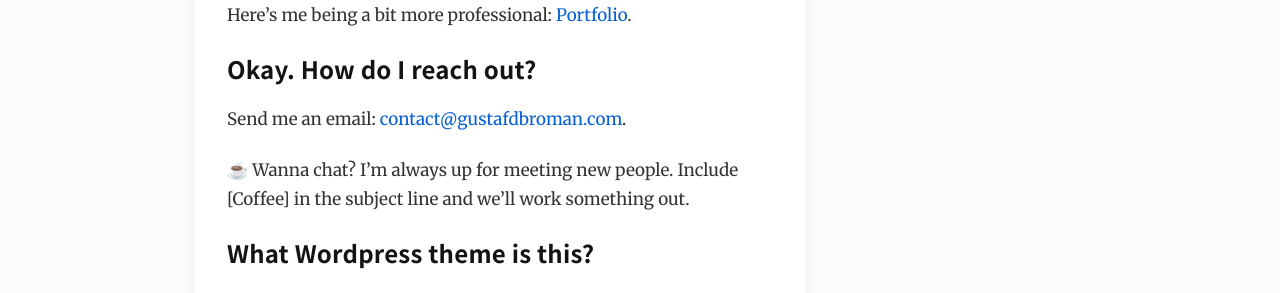
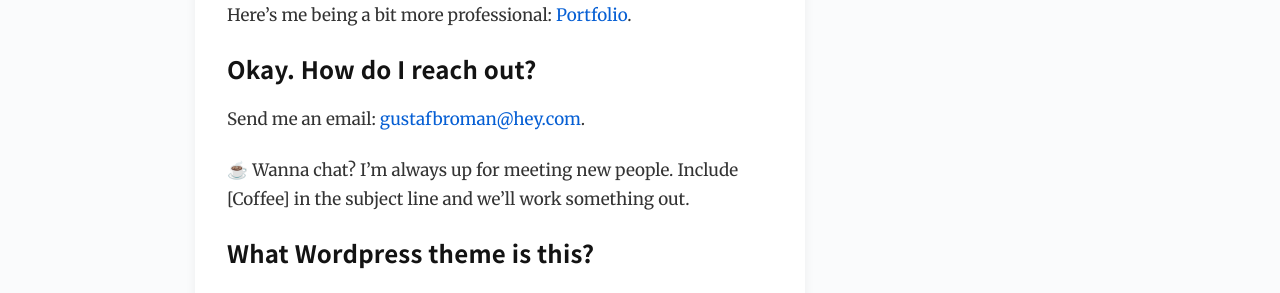
Before and after one commit to gdbroman/broman.blog, a Jekyll site: the page built from about.md, in a window 1280 px wide. Shown: the part 1142-1435 px from the top of the page. Built offline with Jekyll 4.4.1, drawn with Linux system fonts in a browser that asks for light colours.

Commit message:
new email

```diff
--- a/about.md
+++ b/about.md
@@ -40,7 +40,7 @@ Here's me being a bit more professional: [Portfolio](https://gustafbroman.github
 
 ## Okay. How do I reach out?
 
-Send me an email: [contact@gustafdbroman.com](mailto:contact@gustafdbroman.com).
+Send me an email: [gustafbroman@hey.com](mailto:gustafbroman@hey.com).
 
 ☕️ Wanna chat? I'm always up for meeting new people. Include [Coffee] in the subject line and we'll work something out.
 
```
